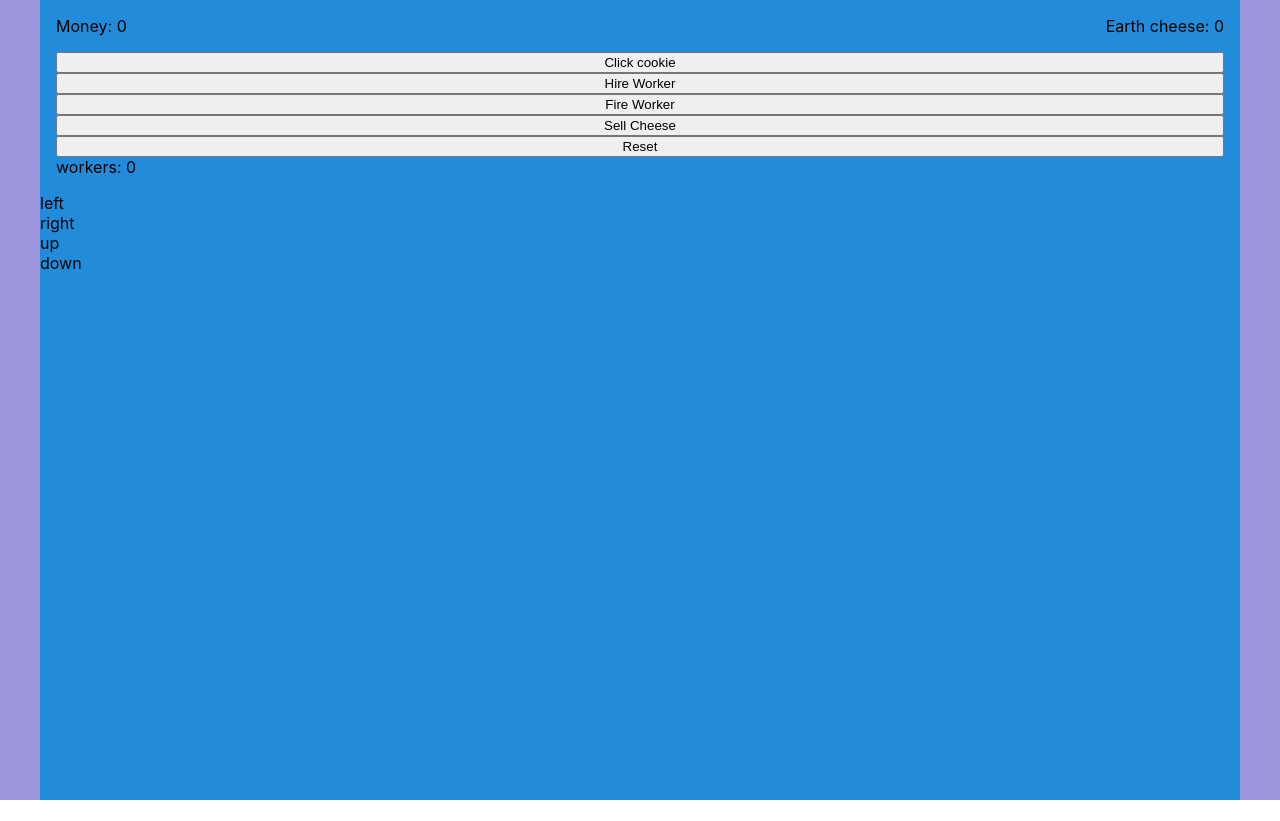
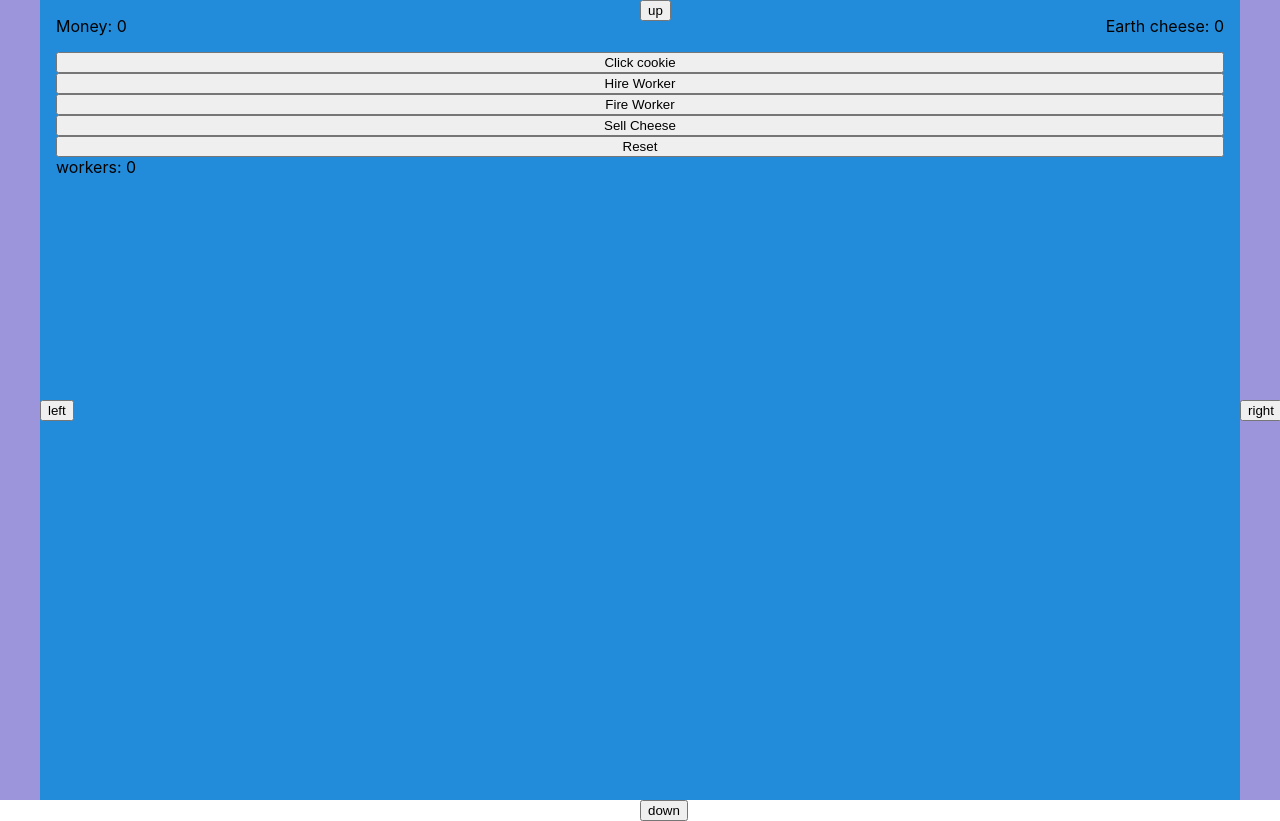
Before and after one commit to JGioia/minespot, a React (Create React App) app: page / in a window 1280 px wide. Before the commit the page ends 800 px from the top, so only its background shows below. Built offline with nearby package versions, Linux system fonts and the light colour scheme.

Commit message:
Add pages

```diff
--- a/src/App.tsx
+++ b/src/App.tsx
@@ -1,7 +1,29 @@
+import { useSelector } from 'react-redux';
 import './App.css';
 import { HarvestPage } from "./harvest/HarvestPage";
 import { useTimeMachine } from "./helpers/timemachine";
 import { Overlay } from './overlay/Overlay';
+import { IRootState } from './redux/store';
+import { CraftPage } from './craft/CraftPage';
+import { GamblePage } from './gamble/GamblePage';
+import { QuestPage } from './quest/QuestPage';
+import { StockPage } from './stock/StockPage';
+
+const Pages = () => {
+  const page = useSelector((state: IRootState) => state.page);
+  switch (page) {
+    case 'harvest':
+      return <HarvestPage />;
+    case 'craft':
+      return <CraftPage />;
+    case 'gamble':
+      return <GamblePage />;
+    case 'quest':
+      return <QuestPage />;
+    case 'stock':
+      return <StockPage />;
+  }
+}
 
 function App() {
   useTimeMachine();
@@ -10,7 +32,7 @@ function App() {
     <div className='page'>
       <div className='content'>
         <Overlay>
-          <HarvestPage />
+          <Pages />
         </Overlay>
       </div>
     </div>
--- /dev/null
+++ b/src/craft/CraftPage.tsx
@@ -0,0 +1,7 @@
+export const CraftPage = () => {
+  return (
+    <div className="craft-page">
+      Craft page not unlocked yet.
+    </div>
+  )
+};
--- /dev/null
+++ b/src/gamble/GamblePage.tsx
@@ -0,0 +1,7 @@
+export const GamblePage = () => {
+  return (
+    <div className="gamble-page">
+      Gamble page not unlocked yet.
+    </div>
+  )
+};
--- a/src/overlay/Overlay.tsx
+++ b/src/overlay/Overlay.tsx
@@ -27,16 +27,16 @@ export const Overlay =
     ({children}: {children: ReactElement}) => {
   return (
     <>
+      <PageButton direction="left" />
+      <PageButton direction='right' />
+      <PageButton direction='up' />
+      <PageButton direction='down' />
       <div className='overlay'>
         <TopBar />
         <div>
           {children}
         </div>
       </div>
-      <PageButton direction="left" />
-      <PageButton direction='right' />
-      <PageButton direction='up' />
-      <PageButton direction='down' />
     </>
   )
 };
--- a/src/overlay/PageButton.css
+++ b/src/overlay/PageButton.css
@@ -0,0 +1,25 @@
+@import '../variables.css';
+
+:root {
+  --half-width: calc(var(--content-width) / 2);
+  --half-height: calc(var(--content-height) / 2);
+}
+
+.page-button {
+  position: absolute;
+}
+
+.left {
+  margin-top: var(--half-height);
+}
+.up {
+  margin-left: var(--half-width);
+}
+.right {
+  margin-top: var(--half-height);
+  margin-left: var(--content-width);
+}
+.down {
+  margin-top: var(--content-height);
+  margin-left: var(--half-width);
+}
--- a/src/overlay/PageButton.tsx
+++ b/src/overlay/PageButton.tsx
@@ -1,16 +1,54 @@
+import { useDispatch, useSelector } from 'react-redux';
 import './PageButton.css'
+import { IRootState } from '../redux/store';
+import { setPage } from '../redux/reducer';
+import { useCallback } from 'react';
 
 type PageButtonProps = {
   direction: 'left' | 'right' | 'up' | 'down'
 };
 
 const PageButton = ({direction}: PageButtonProps) => {
-  const onClick = () => console.log('hi');
+  const page = useSelector((state: IRootState) => state.page);
+  const dispatch = useDispatch();
+
+  const onClick = useCallback(() => {
+    switch (direction) {
+      case 'left':
+        if (page === 'harvest') {
+          dispatch(setPage('quest'));
+        } else if (page === 'stock') {
+          dispatch(setPage('harvest'));
+        }
+        break;
+      case 'right':
+        if (page === 'harvest') {
+          dispatch(setPage('stock'));
+        } else if (page === 'quest') {
+          dispatch(setPage('harvest'));
+        }
+        break;
+      case 'up':
+        if (page === 'harvest') {
+          dispatch(setPage('craft'));
+        } else if (page === 'gamble') {
+          dispatch(setPage('harvest'));
+        }
+        break;
+      case 'down':
+        if (page === 'harvest') {
+          dispatch(setPage('gamble'));
+        } else if (page === 'craft') {
+          dispatch(setPage('harvest'));
+        }
+        break;
+    }
+  }, [page, dispatch, direction]);
 
   return (
-    <div onClick={onClick}>
+    <button className={`page-button ${direction}`} onClick={onClick}>
       {direction}
-    </div>
+    </button>
   )
 };
 
--- /dev/null
+++ b/src/quest/QuestPage.tsx
@@ -0,0 +1,7 @@
+export const QuestPage = () => {
+  return (
+    <div className="quest-page">
+      Quest page not unlocked yet.
+    </div>
+  )
+};
--- a/src/redux/reducer.ts
+++ b/src/redux/reducer.ts
@@ -1,4 +1,6 @@
 import { createSlice } from '@reduxjs/toolkit';
+
+type Page = 'harvest' | 'craft' | 'gamble' | 'quest' | 'stock';
 
 const initialState = {
   earthCheese: 0,
@@ -7,6 +9,7 @@ const initialState = {
   prevTime: 0, // in seconds
   curTime: 0, // in seconds
   tick: 0,
+  page: ('harvest' as Page),
 };
 
 export const reducerSlice = createSlice({
@@ -28,7 +31,10 @@ export const reducerSlice = createSlice({
       state.workers = action.payload;
     },
     setEarthCheese: (state, action) => {
-      state.earthCheese = action.payload
+      state.earthCheese = action.payload;
+    },
+    setPage: (state, action) => {
+      state.page = action.payload;
     },
     incrementTime: (state, action) => {
       const deltaTime = action.payload;
@@ -46,7 +52,8 @@ export const {
   setMoney,
   setWorkers,
   incrementTime,
-  setEarthCheese
+  setEarthCheese,
+  setPage
 } = reducerSlice.actions
 
 export default reducerSlice.reducer
--- /dev/null
+++ b/src/stock/StockPage.tsx
@@ -0,0 +1,7 @@
+export const StockPage = () => {
+  return (
+    <div className="stock-page">
+      Stock page not unlocked yet.
+    </div>
+  )
+};
```
